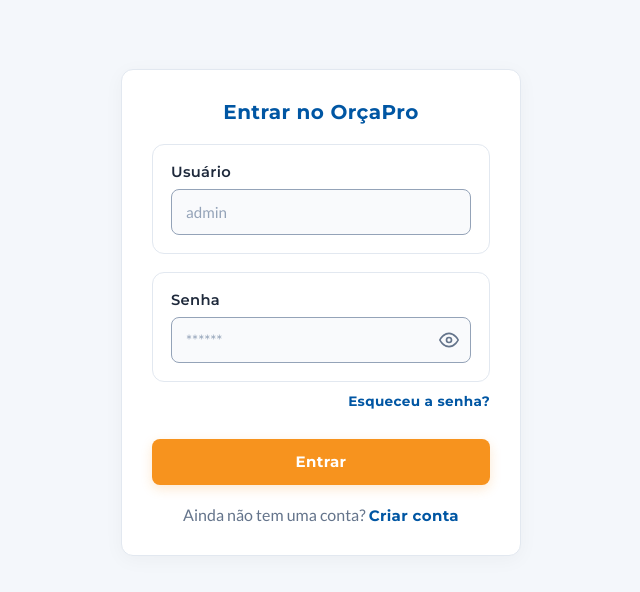
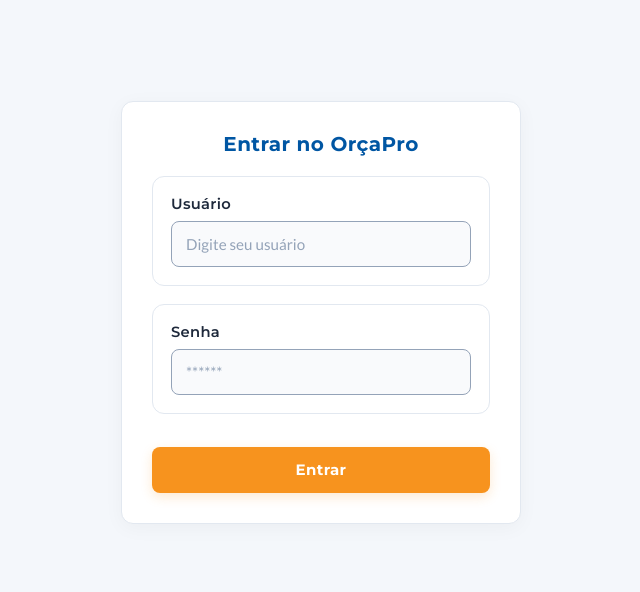
Before and after one commit to danielcousseau/Or-aPro, a React (Vite) app in the folder OrcaPro/frontend/: page /login in a window 1280 px wide. Shown: the top 592 px of the page, without its empty margins (319-959 px from the left). Built offline with nearby package versions, Linux system fonts and the light colour scheme; no server answers.

Commit message:
Update Login.jsx

```diff
--- a/OrcaPro/frontend/src/pages/Login.jsx
+++ b/OrcaPro/frontend/src/pages/Login.jsx
@@ -1,14 +1,12 @@
 import { useState } from 'react';
 import { useNavigate } from 'react-router-dom';
 import api from '../services/api';
-import { toast } from 'react-toastify'; // Importando para a notificação de esqueci a senha
 
 export default function Login() {
     const [usuario, setUsuario] = useState('');
     const [senha, setSenha] = useState('');
     const [erro, setErro] = useState('');
     const [carregando, setCarregando] = useState(false); // [UX/SecOps] Trava o botão contra spam
-    const [mostrarSenha, setMostrarSenha] = useState(false); // Controle do olhinho
     const navigate = useNavigate();
 
     const handleLogin = async (e) => {
@@ -27,20 +25,9 @@
                 senha
             });
 
-            // [SecOps] Armadilha para Falsos Positivos: Verifica se a API realmente mandou o token
-            if (!response.data || !response.data.token) {
-                setErro(response.data?.error || response.data?.message || 'O servidor não gerou o token de acesso. Verifique as credenciais.');
-                return;
-            }
-
-            // [SecOps] Blindagem contra dados indefinidos da API
-            const token = response.data.token;
-            const userData = response.data.user || {
-                nome: response.data.nome || response.data.name || usuario,
-                usuario: usuario
-            };
-            localStorage.setItem('@OrcaPro:token', token);
-            localStorage.setItem('@OrcaPro:user', JSON.stringify(userData));
+            // Se deu certo, salva o token e os dados do usuário no LocalStorage
+            localStorage.setItem('@OrcaPro:token', response.data.token);
+            localStorage.setItem('@OrcaPro:user', JSON.stringify(response.data.user));
 
             // Redireciona para o Histórico (ou para a página que preferir)
             navigate('/historico');
@@ -69,28 +56,13 @@
                 <form onSubmit={handleLogin}>
                     <section className="form-section">
                         <label>Usuário</label>
-                        <input type="text" value={usuario} onChange={(e) => setUsuario(e.target.value)} placeholder="admin" required />
+                        <input type="text" value={usuario} onChange={(e) => setUsuario(e.target.value)} placeholder="Digite seu usuário" required />
                     </section>
 
                     <section className="form-section">
                         <label>Senha</label>
-                        <div className="input-wrapper">
-                            <input type={mostrarSenha ? "text" : "password"} value={senha} onChange={(e) => setSenha(e.target.value)} placeholder="******" required />
-                            <button type="button" className="btn-eye" onClick={() => setMostrarSenha(!mostrarSenha)} tabIndex="-1" title={mostrarSenha ? "Ocultar senha" : "Mostrar senha"}>
-                                {mostrarSenha ? (
-                                    <svg width="20" height="20" viewBox="0 0 24 24" fill="none" stroke="currentColor" strokeWidth="2" strokeLinecap="round" strokeLineJoin="round"><path d="M17.94 17.94A10.07 10.07 0 0 1 12 20c-7 0-11-8-11-8a18.45 18.45 0 0 1 5.06-5.94M9.9 4.24A9.12 9.12 0 0 1 12 4c7 0 11 8 11 8a18.5 18.5 0 0 1-2.16 3.19m-6.72-1.07a3 3 0 1 1-4.24-4.24"></path><line x1="1" y1="1" x2="23" y2="23"></line></svg>
-                                ) : (
-                                    <svg width="20" height="20" viewBox="0 0 24 24" fill="none" stroke="currentColor" strokeWidth="2" strokeLinecap="round" strokeLineJoin="round"><path d="M1 12s4-8 11-8 11 8 11 8-4 8-11 8-11-8-11-8z"></path><circle cx="12" cy="12" r="3"></circle></svg>
-                                )}
-                            </button>
-                        </div>
+                        <input type="password" value={senha} onChange={(e) => setSenha(e.target.value)} placeholder="******" required />
                     </section>
-
-                    <div style={{ textAlign: 'right', marginTop: '-10px', marginBottom: '15px' }}>
-                        <button type="button" className="btn-link" onClick={() => toast.info('Para redefinir sua senha, entre em contato com o administrador do sistema.')} style={{ fontSize: '0.85rem' }}>
-                            Esqueceu a senha?
-                        </button>
-                    </div>
 
                     <button
                         type="submit"
@@ -100,13 +72,6 @@
                         {carregando ? 'Autenticando...' : 'Entrar'}
                     </button>
                 </form>
-
-                <div style={{ marginTop: '20px', textAlign: 'center' }}>
-                    <span style={{ color: 'var(--text-soft)' }}>Ainda não tem uma conta? </span>
-                    <button type="button" className="btn-link" onClick={() => navigate('/cadastro')}>
-                        Criar conta
-                    </button>
-                </div>
             </div>
         </div>
     );
```
